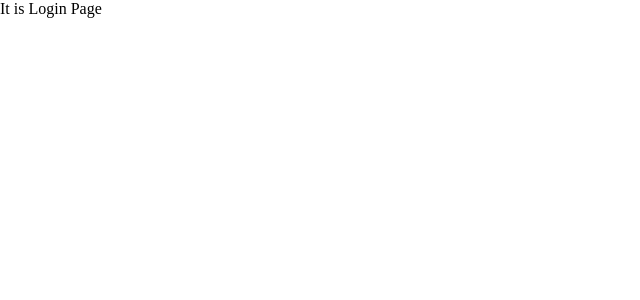
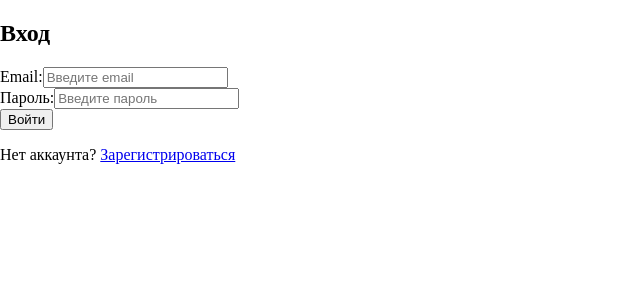
Before and after one commit to vkolesnikov-dev/booking-app, a React (Vite) app: page /login in a window 1280 px wide. Shown: the top 300 px of the page, without its empty margins (0-640 px from the left). Built offline with nearby package versions, Linux system fonts and the light colour scheme.

Commit message:
connected react-hook-form

```diff
--- a/package.json
+++ b/package.json
@@ -19,6 +19,7 @@
     "react": "^19.0.0",
     "react-calendar": "^5.1.0",
     "react-dom": "^19.0.0",
+    "react-hook-form": "^7.54.2",
     "react-redux": "^9.2.0",
     "react-router-dom": "^7.4.0"
   },
--- /dev/null
+++ b/src/components/AppLogin.jsx
@@ -0,0 +1,77 @@
+import { useForm } from "react-hook-form";
+
+const AppLogin = () => {
+  const {
+    register,
+    handleSubmit,
+    formState: { errors },
+  } = useForm({
+    mode: "onChange", // Валидация при изменении
+  });
+
+  const onSubmit = (data) => {
+    console.log("Данные авторизации:", data);
+    // Здесь можно добавить отправку данных на сервер
+    /*
+    fetch('https://your-api-endpoint/login', {
+      method: 'POST',
+      headers: { 'Content-Type': 'application/json' },
+      body: JSON.stringify(data),
+    })
+      .then(response => response.json())
+      .then(result => console.log(result))
+      .catch(error => console.error(error));
+    */
+  };
+
+  return (
+    <div className="login-form">
+      <h2>Вход</h2>
+      <form onSubmit={handleSubmit(onSubmit)}>
+        <div>
+          <label>Email:</label>
+          <input
+            type="email"
+            {...register("email", {
+              required: "Email обязателен",
+              pattern: {
+                value: /^[^\s@]+@[^\s@]+\.[^\s@]+$/,
+                message: "Введите корректный email",
+              },
+            })}
+            placeholder="Введите email"
+          />
+          {errors.email && (
+            <span className="error">{errors.email.message}</span>
+          )}
+        </div>
+
+        <div>
+          <label>Пароль:</label>
+          <input
+            type="password"
+            {...register("password", {
+              required: "Пароль обязателен",
+              minLength: {
+                value: 6,
+                message: "Пароль должен содержать минимум 6 символов",
+              },
+            })}
+            placeholder="Введите пароль"
+          />
+          {errors.password && (
+            <span className="error">{errors.password.message}</span>
+          )}
+        </div>
+
+        <button type="submit">Войти</button>
+
+        <p className="register-link">
+          Нет аккаунта? <a href="/register">Зарегистрироваться</a>
+        </p>
+      </form>
+    </div>
+  );
+};
+
+export default AppLogin;
--- a/src/pages/HomePage.jsx
+++ b/src/pages/HomePage.jsx
@@ -1,7 +1,13 @@
 import AppLayout from "../components/AppLayout";
+import LoginPage from "./LoginPage";
 
 const HomePage = () => {
-  return <AppLayout />;
+  return (
+    <>
+      <AppLayout />
+      <LoginPage />
+    </>
+  );
 };
 
 export default HomePage;
--- a/src/pages/LoginPage.jsx
+++ b/src/pages/LoginPage.jsx
@@ -1,5 +1,7 @@
+import AppLogin from "../components/AppLogin";
+
 const LoginPage = () => {
-  return "It is Login Page";
+  return <AppLogin />;
 };
 
 export default LoginPage;
```
Also changed, not shown: 1 other file (tests, documents, lock files or other folders).
